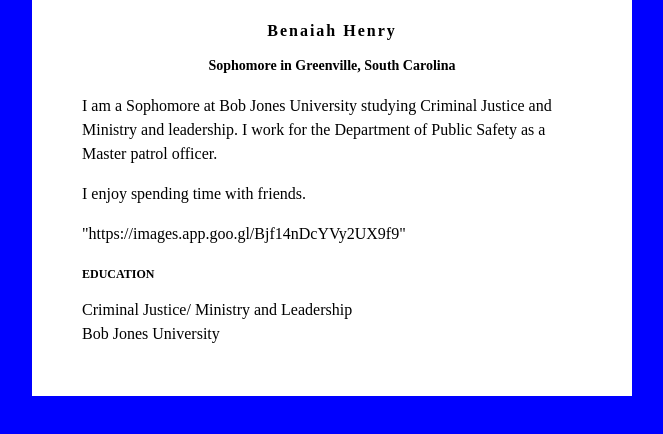
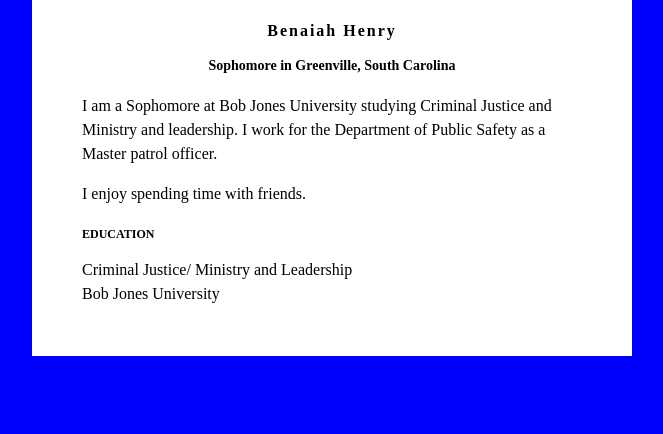
Before and after one commit to bhenr159/.github.io, a plain HTML site: page index.html in a window 1280 px wide. Shown: the whole page, without its empty margins (308-971 px from the left). Drawn offline with Linux system fonts and the light colour scheme.

Commit message:
Update index.html

```diff
--- a/index.html
+++ b/index.html
@@ -3,7 +3,7 @@
 <style>
 body {
     background: blue;
-    font-family: Algerian;
+    font-family: Bauhaus93;
 }
 #content {
     background: white;
@@ -38,7 +38,6 @@ h3 {
             I enjoy spending time with friends.
          </p>
          <p>
-         "https://images.app.goo.gl/Bjf14nDcYVy2UX9f9"
          </p>
 
         <h3>EDUCATION</h3>
```
